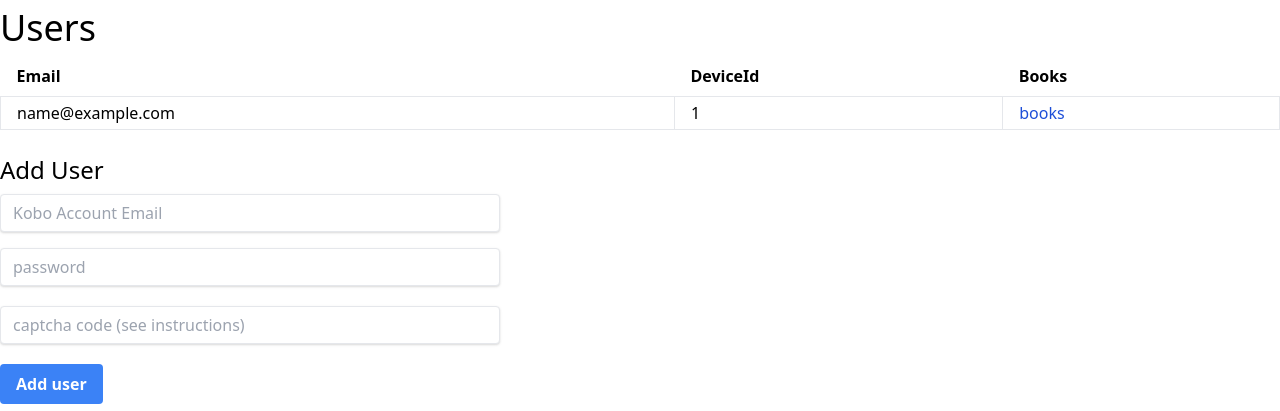
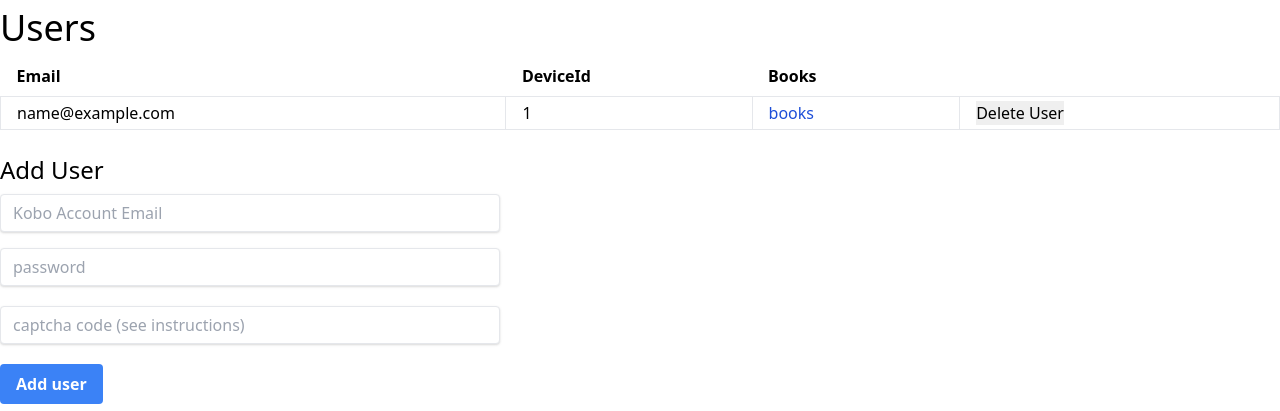
Before and after one commit to TnS-hun/kobo-book-downloader, a Flask app: template kobodl/templates/users.j2 in a window 1280 px wide. Shown: the part 48-459 px from the top of the page. Run offline with Flask 2, Linux system fonts and the light colour scheme; the template is opened without the code that fills it: most values are stand-ins (such as "Sample title", 1, 10 or a date in 2020).

Commit message:
Delete user

```diff
--- a/kobodl/app.py
+++ b/kobodl/app.py
@@ -41,6 +41,16 @@ def users():
     return render_template('users.j2', users=users, error=error)
 
 
+@app.route('/user/<userid>/remove', methods=['POST'])
+def deleteUser(userid):
+    user = Globals.Settings.UserList.getUser(userid)
+    if not user:
+        abort(404)
+    Globals.Settings.UserList.users.remove(user)
+    Globals.Settings.Save()
+    return redirect('/user')
+
+
 @app.route('/user/<userid>/book', methods=['GET'])
 def getUserBooks(userid, error=None, success=None):
     user = Globals.Settings.UserList.getUser(userid)
--- a/kobodl/templates/users.j2
+++ b/kobodl/templates/users.j2
@@ -17,6 +17,11 @@
       <td class="border px-4 p-1">{{ user.DeviceId }}</td>
       <td class="border px-4 p-1">
         <a href="/user/{{ user.UserKey }}/book" class="text-blue-700">books</a>
+      </td>
+      <td class="border px-4 p-1 cursor-pointer">
+        <form method="POST" action="/user/{{ user.UserKey }}/remove">
+          <input type="submit" value="Delete User" class="cursor-pointer">
+        </form>
       </td>
     </tr>
     {% endfor %}
--- a/pyproject.toml
+++ b/pyproject.toml
@@ -12,7 +12,7 @@ multi_line_output = 3
 
 [tool.poetry]
 name = "kobodl"
-version = "0.9.3"
+version = "0.9.4"
 description = "Kobo Book Downloader"
 authors = ["Brandon Davis <kobodl@subdavis.com>"]
 license = "Unlicense"
```
